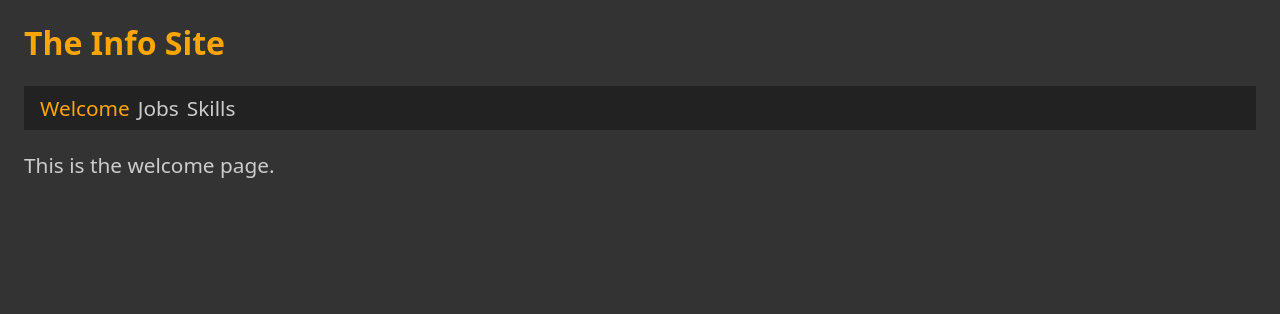
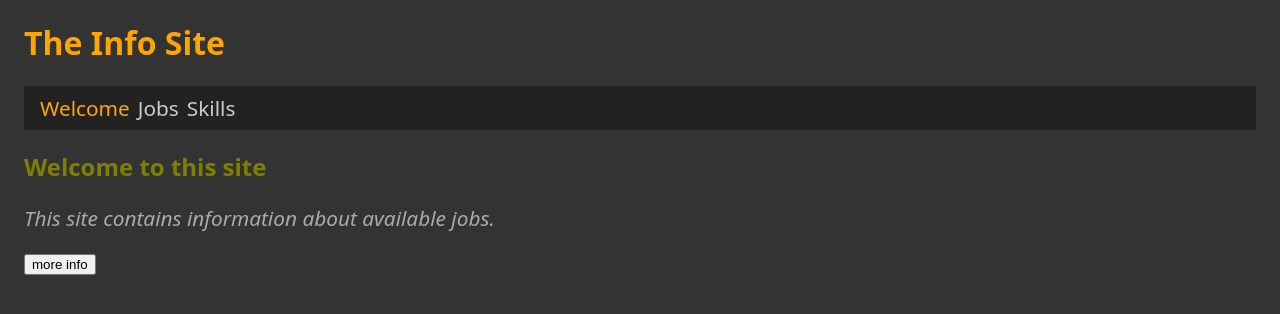
Before and after one commit to leovolwahsen/vue-project-001, a Vue app: page / in a window 1280 px wide. Shown: the top 314 px of the page. Built offline with nearby package versions, Linux system fonts and the light colour scheme.

Commit message:
button for more info dadded on WelcomeView.vue site

```diff
--- a/src/views/WelcomeView.vue
+++ b/src/views/WelcomeView.vue
@@ -1,6 +1,30 @@
-<script setup lang="ts"></script>
+<script setup lang="ts">
+import { ref } from 'vue'
+
+const greeting = 'Welcome to this site'
+const message = ref('This site contains information about available jobs.')
+
+const changeMessage = () => {
+  message.value = 'This site also contains skills you need for IT jobs.'
+}
+</script>
+
 <template>
-  <div>
-    <p>This is the welcome page.</p>
+  <div class="welcome">
+    <h2>{{ greeting }}</h2>
+    <p>{{ message }}</p>
+
+    <button @click="changeMessage">more info</button>
   </div>
 </template>
+
+<style scoped>
+h2 {
+  color: olive;
+}
+
+p {
+  color: #aaa;
+  font-style: italic;
+}
+</style>
```
